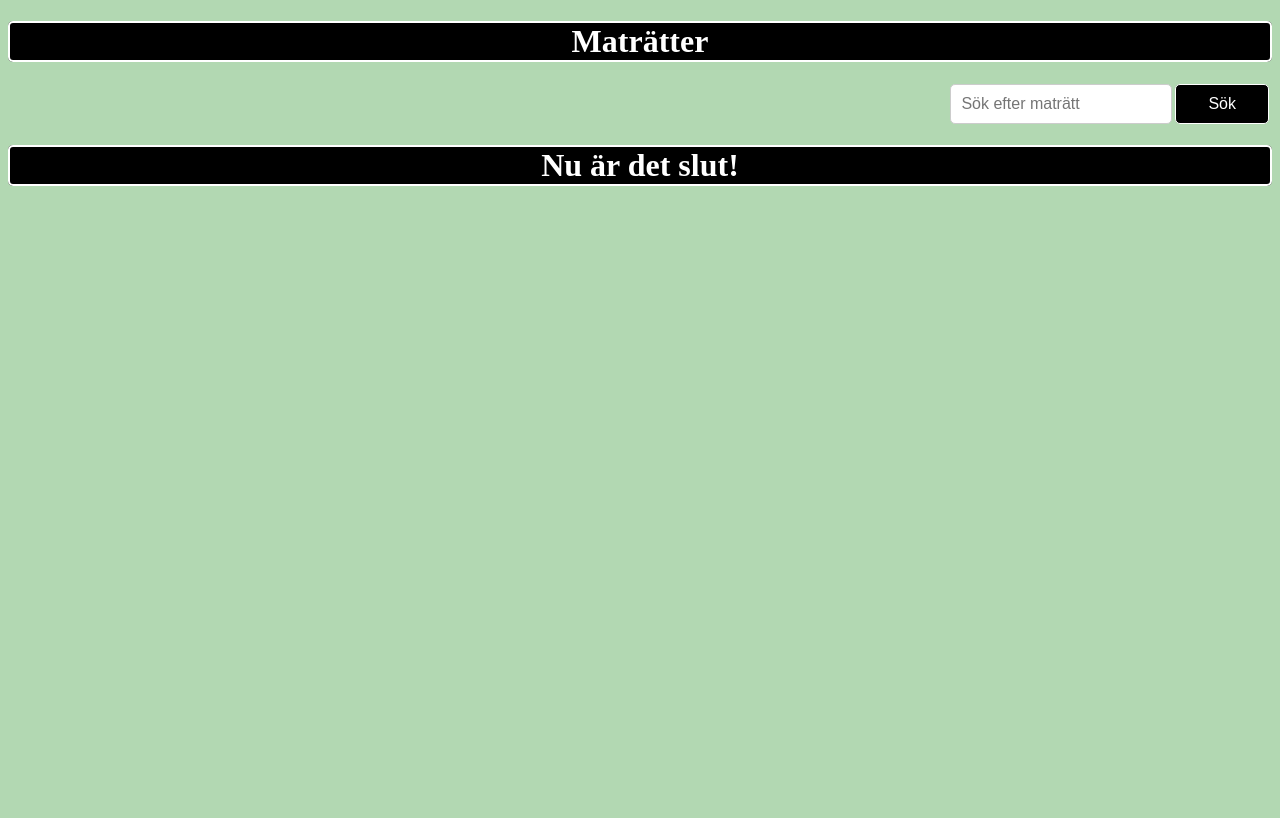
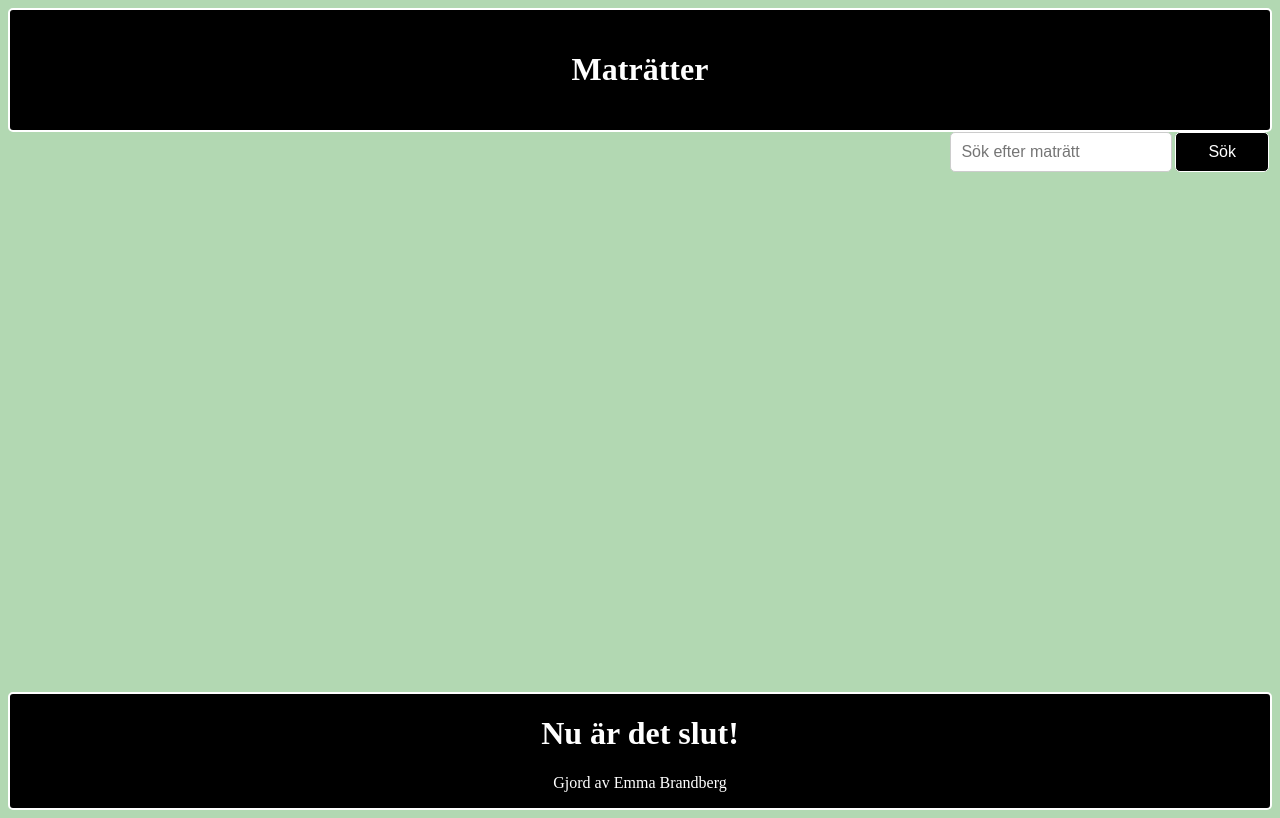
Before and after one commit to EmmaMargit/MatApp-React, a React (Vite) app: page / in a window 1280 px wide. Built offline with nearby package versions, Linux system fonts and the light colour scheme.

Commit message:
styling of the content

```diff
--- a/src/App.jsx
+++ b/src/App.jsx
@@ -18,6 +18,7 @@ function App() {
      <Header />
      {/* Input kommer flyttas till headern */}
      <InputField />
+     <MainContent />
      <Footer />
     </div>
   )
--- a/src/componets/boilerplats/Footer.jsx
+++ b/src/componets/boilerplats/Footer.jsx
@@ -5,6 +5,7 @@ function Footer() {
     return (
       <footer className={styles.footer}>
         <h1 className={styles.h1_footer}>Nu är det slut!</h1>
+        <p className={styles.author}>Gjord av Emma Brandberg</p>
       </footer>
     );
   }
--- a/src/componets/boilerplats/MainContent.jsx
+++ b/src/componets/boilerplats/MainContent.jsx
@@ -1,10 +1,12 @@
+import React from 'react';
+import styles from '../../stylesheet/MainContent.module.css';
 function MainContent (){
 
     return (
-        <>
-
-        </>
-    )
+        <div className={styles.mainContent}>
+        {/* Här lägger du till innehållet för din MainContent */}
+      </div>
+    );
 }
 
 export default MainContent;
--- a/src/stylesheet/Footer.module.css
+++ b/src/stylesheet/Footer.module.css
@@ -1,12 +1,13 @@
+/* Kan ha en class så blir det inte kollison med andra footer */
 .footer {
     background-color: black;
-    border-radius: 5px;
-    /* Denna kan man ha i en delad
-    med .h1_title så upprepar man inte koden */
-}
-.h1_footer {
-    color: white;
-    text-align: center;
+    /* border-radius: 5px;  */
     border: 2px solid white;
     border-radius: 5px;
 }
+
+.h1_footer,
+.author {
+    color: white;
+    text-align: center;
+}
--- a/src/stylesheet/Header.module.css
+++ b/src/stylesheet/Header.module.css
@@ -3,10 +3,10 @@
     border-radius: 5px;
     /* Denna kan man ha i en delad
     med .h1_title så upprepar man inte koden */
+    padding: 20px;
+    border: 2px solid white;
 }
 .h1_title {
     color: white;
     text-align: center;
-    border: 2px solid white;
-    border-radius: 5px;
 }
--- /dev/null
+++ b/src/stylesheet/MainContent.module.css
@@ -0,0 +1,4 @@
+.mainContent {
+    margin: 520px 20px;
+    /* Finns annat sätt att skapa utrymme men kör så länge  */
+}
```
